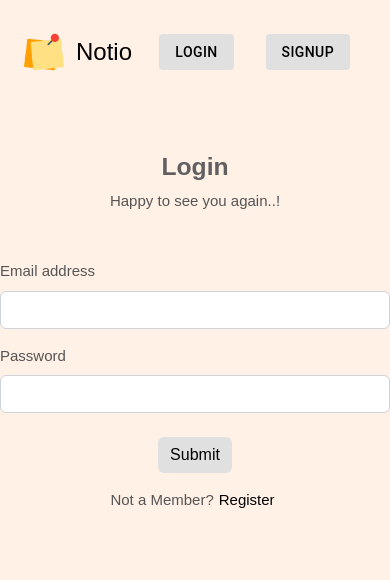
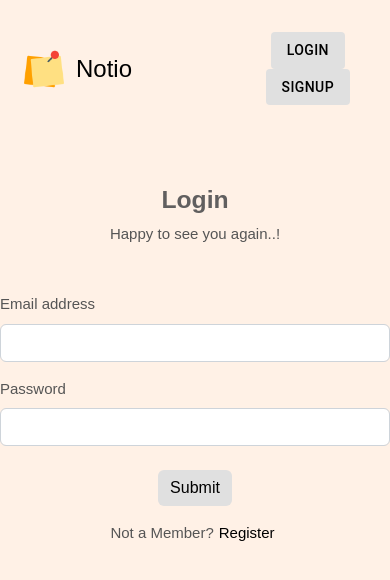
Before and after one commit to Himanshu-Rishi/Notio, a React (Create React App) app: page /login in a window 390 px wide. Shown: the top 580 px of the page. Built offline with nearby package versions, Linux system fonts and the light colour scheme; no server answers.

Commit message:
css added.

```diff
--- a/src/components/Navbar.js
+++ b/src/components/Navbar.js
@@ -134,7 +134,7 @@ export default function Navbar() {
             </Menu>
           </div>
         ) : (
-          <div style={{display: 'flex', justifyContent: 'center', alignItems: 'center'}}>
+          <div className="button__box" style={{display: 'flex', justifyContent: 'center', alignItems: 'center'}}>
             <Link to="/login" className="links">
             <Button
               variant="contained"
--- a/src/index.css
+++ b/src/index.css
@@ -284,3 +284,9 @@ a {
 {
   color: darkgray;
 }
+
+@media screen and (max-width: 480px) {
+  .button__box{
+    flex-direction: column;
+  }
+}
```
